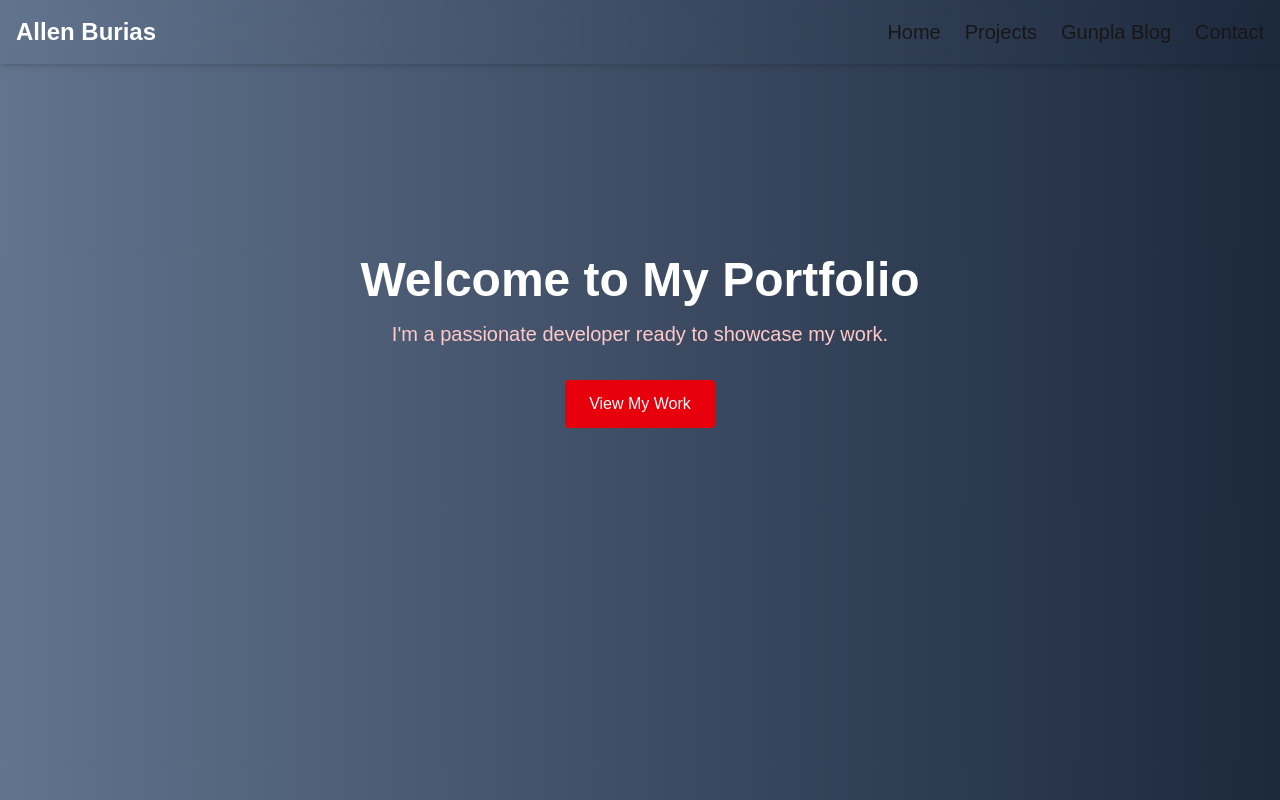
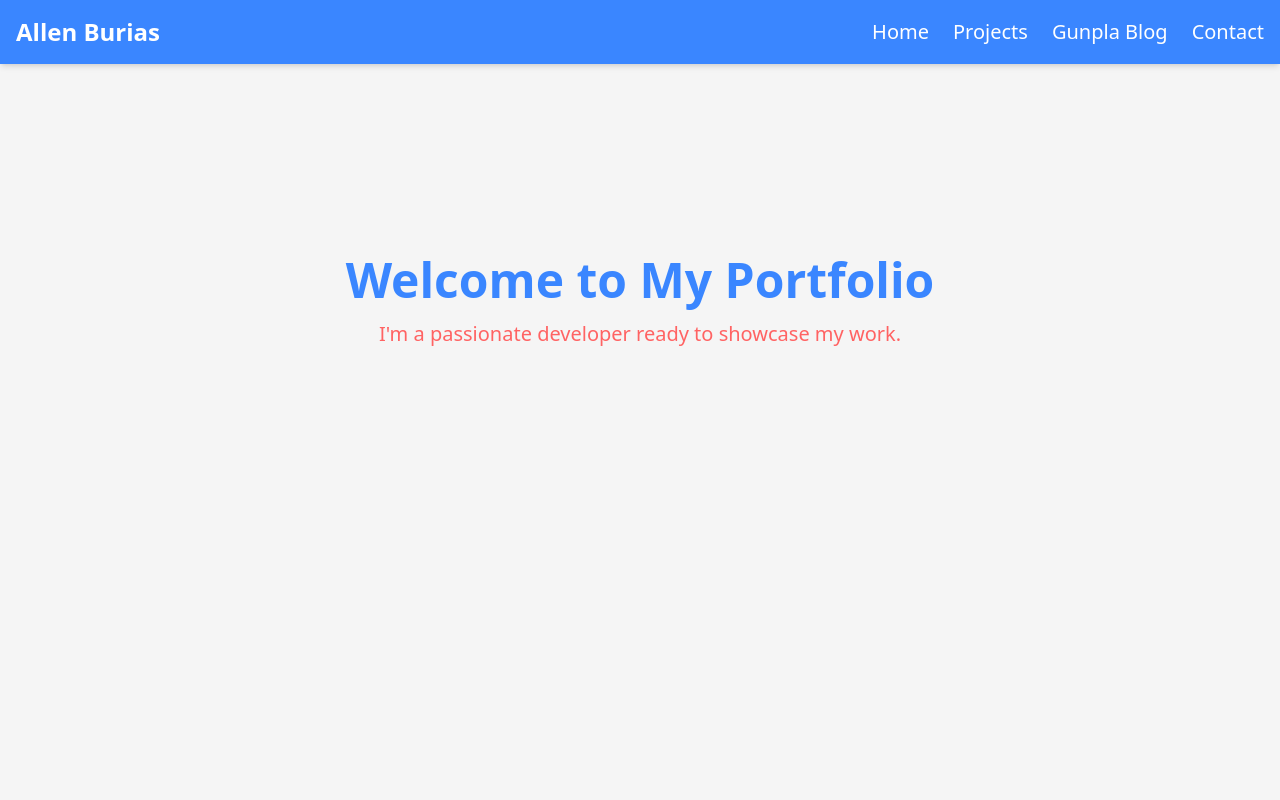
Before and after one commit to raimeii/portfolio, a Next.js app: page / in a window 1280 px wide. Built offline with nearby package versions, Linux system fonts and the light colour scheme.

Commit message:
feat: implemented base theming with tailwind

```diff
--- a/app/about/page.tsx
+++ b/app/about/page.tsx
@@ -1,9 +1,9 @@
 export default function About() {
     return (
-        <div className="min-h-screen bg-linear-to-r from-slate-500 to-slate-800 text-white pt-16">
+        <div className="min-h-screen pt-16">
         <main className="container mx-auto px-4 py-48 text-center">
             <section id="about">
-            <h1 className="text-5xl font-bold text-white mb-4">Welcome to My About Page</h1>
+            <h1 className="text-5xl font-bold mb-4 text-secondary">Welcome to My About Page</h1>
             </section>
         </main>
         </div>
--- a/app/blog/page.tsx
+++ b/app/blog/page.tsx
@@ -1,9 +1,9 @@
 export default function Blog() {
     return (
-        <div className="min-h-screen bg-linear-to-r from-slate-500 to-slate-800 text-white pt-16">
+        <div className="min-h-screen pt-16">
         <main className="container mx-auto px-4 py-48 text-center">
             <section id="blog">
-            <h1 className="text-5xl font-bold text-white mb-4">Welcome to My Blog Page</h1>
+            <h1 className="text-5xl font-bold mb-4 text-secondary">Welcome to My Blog Page</h1>
             </section>
         </main>
         </div>
--- a/app/contact/page.tsx
+++ b/app/contact/page.tsx
@@ -1,9 +1,9 @@
 export default function Contact() {
     return (
-        <div className="min-h-screen bg-linear-to-r from-slate-500 to-slate-800 text-white pt-16">
+        <div className="min-h-screen pt-16">
         <main className="container mx-auto px-4 py-48 text-center">
             <section id="contact">
-            <h1 className="text-5xl font-bold text-white mb-4">Welcome to My Contact Page</h1>
+            <h1 className="text-5xl font-bold mb-4 text-secondary">Welcome to My Contact Page</h1>
             </section>
         </main>
         </div>
--- a/app/globals.css
+++ b/app/globals.css
@@ -1,26 +1,12 @@
 @import "tailwindcss";
 
-:root {
-  --background: transparent;
-  --foreground: #171717;
+@theme {
+  --color-primary: #FF6363;
+  --color-secondary: #3A86FF;
+  --color-background: #F5F5F5;
 }
 
-@theme inline {
-  --color-background: var(--background);
-  --color-foreground: var(--foreground);
-  --font-sans: var(--font-geist-sans);
-  --font-mono: var(--font-geist-mono);
+/* Optional: fonts */
+body {
+  @apply font-sans antialiased bg-background text-primary;
 }
-
-@media (prefers-color-scheme: dark) {
-  :root {
-    --background: #0a0a0a;
-    --foreground: #ededed;
-  }
-}
-
-body {
-  background: var(--background);
-  color: var(--foreground);
-  font-family: Arial, Helvetica, sans-serif;
-}
--- a/app/layout.tsx
+++ b/app/layout.tsx
@@ -15,7 +15,7 @@ const geistMono = Geist_Mono({
 
 export const metadata: Metadata = {
   title: "Allen Burias",
-  description: "Portfolio Website for ALlen Burias",
+  description: "Portfolio Website for Allen Burias",
 };
 
 export default function RootLayout({
@@ -26,7 +26,7 @@ export default function RootLayout({
   return (
     <html lang="en">
       <body
-        className={`${geistSans.variable} ${geistMono.variable} antialiased`}
+        className={`${geistSans.variable} ${geistMono.variable} antialiased bg-background text-primary font-sans`}
       >
         <Navbar />
         {children}
--- a/app/page.tsx
+++ b/app/page.tsx
@@ -1,12 +1,10 @@
 export default function Home() {
   return (
-    <div className="min-h-screen bg-linear-to-r from-slate-500 to-slate-800 text-white pt-16">
-      {/* Main Content */}
+    <div className="min-h-screen pt-16">
       <main className="container mx-auto px-4 py-48 text-center">
         <section id="home">
-          <h1 className="text-5xl font-bold text-white mb-4">Welcome to My Portfolio</h1>
-          <p className="text-xl text-red-200 mb-8">I&apos;m a passionate developer ready to showcase my work.</p>
-          <button className="bg-red-600 text-white px-6 py-3 rounded hover:bg-red-500 transition-colors">View My Work</button>
+          <h1 className="text-5xl font-bold mb-4 text-secondary">Welcome to My Portfolio</h1>
+          <p className="text-xl mb-8">I&apos;m a passionate developer ready to showcase my work.</p>
         </section>
       </main>
     </div>
--- a/app/projects/page.tsx
+++ b/app/projects/page.tsx
@@ -1,9 +1,9 @@
 export default function Projects() {
     return (
-        <div className="min-h-screen bg-linear-to-r from-slate-500 to-slate-800 text-white pt-16">
+        <div className="min-h-screen pt-16">
         <main className="container mx-auto px-4 py-48 text-center">
             <section id="projects">
-            <h1 className="text-5xl font-bold text-white mb-4">Welcome to My Projects Page</h1>
+            <h1 className="text-5xl font-bold mb-4 text-primary">Welcome to My Projects Page</h1>
             </section>
         </main>
         </div>
--- a/components/Navbar.tsx
+++ b/components/Navbar.tsx
@@ -9,7 +9,7 @@ export default function Navbar() {
     {name: "Contact", href:"/contact"}
   ]
   return (
-    <nav className="fixed h-16 top-0 w-full flex justify-between items-center p-4 backdrop-blur-md shadow-md z-50">
+    <nav className="fixed h-16 top-0 w-full flex justify-between items-center p-4 bg-secondary shadow-md z-50">
       <div className="text-2xl font-bold text-white">Allen Burias</div>
 
       <div className="flex items-center gap-6">
@@ -17,13 +17,12 @@ export default function Navbar() {
           <Link
             key={link.name}
             href={link.href}
-            className="text-xl hover:text-blue-500 transition-colors"
+            className="text-xl text-white hover:text-primary"
           >
             {link.name}
           </Link>
         ))}
       </div>
     </nav>
-
   );
 }
--- a/package.json
+++ b/package.json
@@ -18,9 +18,11 @@
     "@types/node": "^20",
     "@types/react": "^19",
     "@types/react-dom": "^19",
+    "autoprefixer": "^10.4.22",
     "eslint": "^9",
     "eslint-config-next": "16.0.3",
-    "tailwindcss": "^4",
+    "postcss": "^8.5.6",
+    "tailwindcss": "^4.1.17",
     "typescript": "^5"
   }
 }
```
Also changed, not shown: 1 other file (tests, documents, lock files or other folders).
